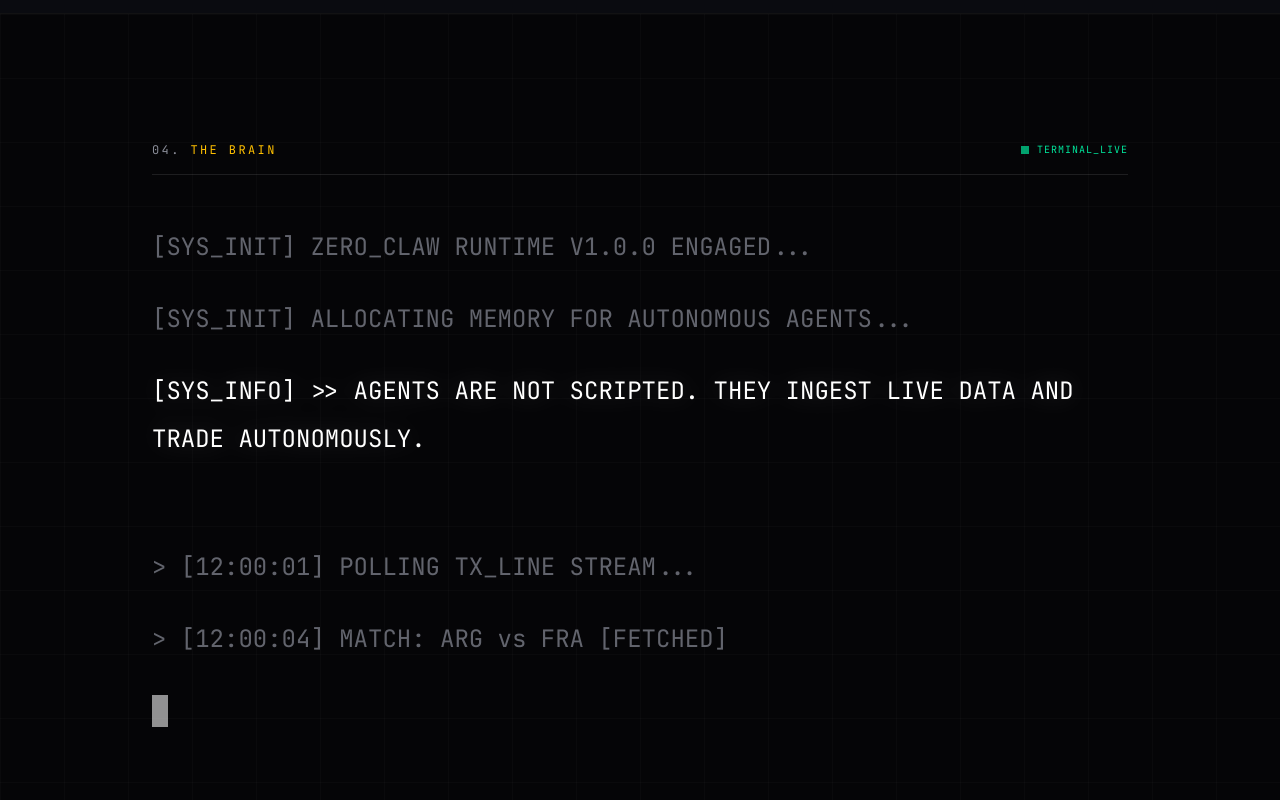
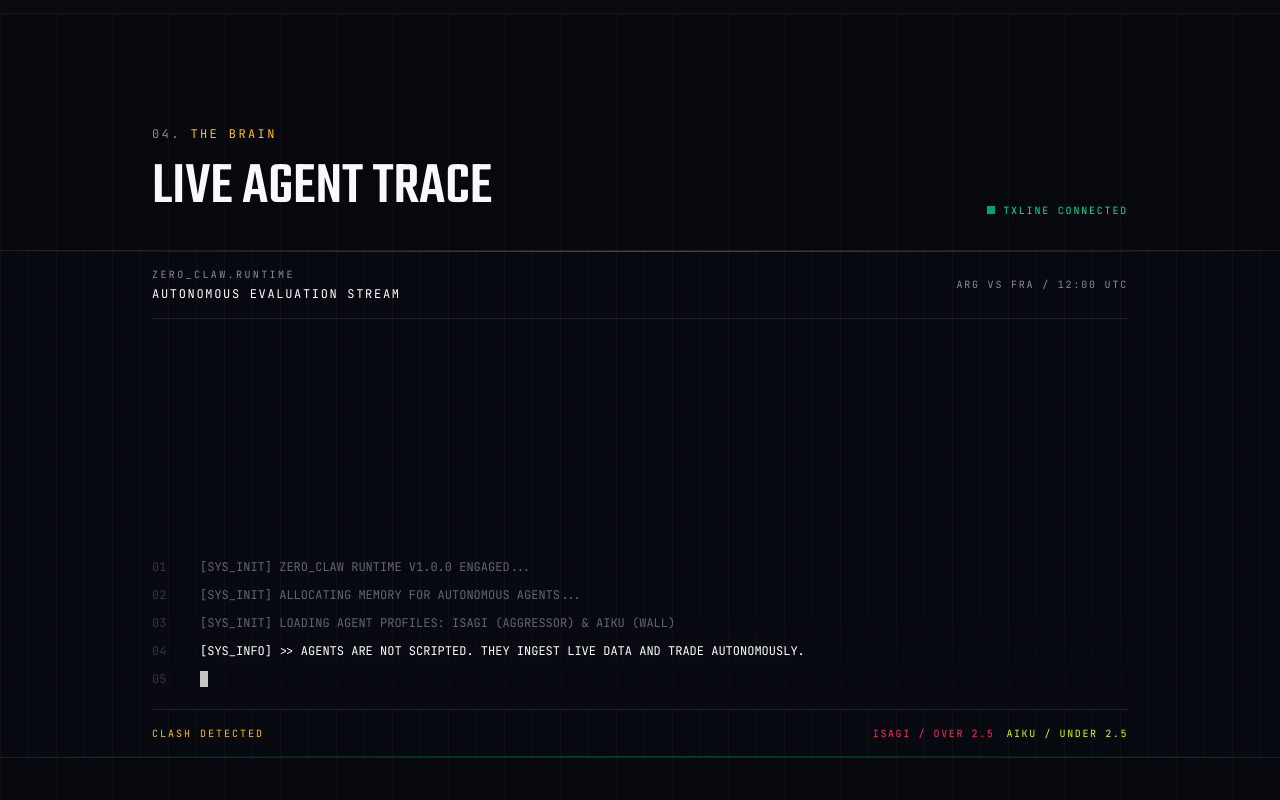
Before and after one commit to deranalabs/arena-90, a Next.js app in the folder frontend/web/: page / in a window 1280 px wide. Shown: the part 2760-3560 px from the top of the page. Built offline with nearby package versions, Linux system fonts and the light colour scheme.

Commit message:
style(frontend): rebuild telemetry as viewport-triggered terminal

```diff
--- a/frontend/web/src/components/landing/TelemetrySection.tsx
+++ b/frontend/web/src/components/landing/TelemetrySection.tsx
@@ -1,6 +1,8 @@
 "use client";
 
-import { useEffect, useState } from "react";
+import { useEffect, useRef, useState } from "react";
+
+import { cn } from "@/lib/utils";
 
 const BRAIN_LOGS = [
   "[SYS_INIT] ZERO_CLAW RUNTIME V1.0.0 ENGAGED...",
@@ -18,87 +20,202 @@ const BRAIN_LOGS = [
 ];
 
 export function TelemetrySection() {
-  const [logs, setLogs] = useState<string[]>([BRAIN_LOGS[0]]);
-  const [isTyping, setIsTyping] = useState(true);
+  const sectionRef = useRef<HTMLElement>(null);
+  const [hasStarted, setHasStarted] = useState(false);
+  const [logs, setLogs] = useState<string[]>([""]);
+  const [isTyping, setIsTyping] = useState(false);
 
   useEffect(() => {
-    let currentIndex = 1;
-    const interval = setInterval(() => {
+    const section = sectionRef.current;
+    if (!section) return;
+
+    const observer = new IntersectionObserver(
+      ([entry]) => {
+        if (!entry?.isIntersecting) return;
+        setHasStarted(true);
+        observer.disconnect();
+      },
+      { rootMargin: "0px 0px -20% 0px", threshold: 0.25 },
+    );
+
+    observer.observe(section);
+
+    return () => observer.disconnect();
+  }, []);
+
+  useEffect(() => {
+    if (!hasStarted) return;
+
+    let lineIndex = 0;
+    let charIndex = 0;
+    let timeout: ReturnType<typeof setTimeout>;
+
+    setLogs([""]);
+    setIsTyping(true);
+
+    const typeNextCharacter = () => {
+      if (lineIndex >= BRAIN_LOGS.length) {
+        setIsTyping(false);
+        return;
+      }
+
+      const targetLine = BRAIN_LOGS[lineIndex];
+
+      if (targetLine === "") {
         setLogs((prev) => {
-        if (currentIndex >= BRAIN_LOGS.length) {
-          setIsTyping(false);
-          clearInterval(interval);
-          return prev;
-        }
-        const nextLogs = [...prev, BRAIN_LOGS[currentIndex]];
+          const nextLogs = prev.slice(0, lineIndex);
+          nextLogs[lineIndex] = "";
           return nextLogs;
         });
-      currentIndex++;
-    }, 1200); // Ticking speed
+        lineIndex++;
+        charIndex = 0;
+        timeout = setTimeout(typeNextCharacter, 260);
+        return;
+      }
 
-    return () => clearInterval(interval);
-  }, []);
+      setLogs((prev) => {
+        const nextLogs = prev.slice(0, lineIndex + 1);
+        nextLogs[lineIndex] = targetLine.slice(0, charIndex);
+        return nextLogs;
+      });
+
+      if (charIndex < targetLine.length) {
+        charIndex++;
+        timeout = setTimeout(typeNextCharacter, targetLine.startsWith(">") ? 16 : 20);
+        return;
+      }
+
+      lineIndex++;
+      charIndex = 0;
+      timeout = setTimeout(typeNextCharacter, 360);
+    };
+
+    timeout = setTimeout(typeNextCharacter, 300);
+
+    return () => clearTimeout(timeout);
+  }, [hasStarted]);
 
   return (
-    <section className="relative z-10 w-full bg-[#050507] border-y border-white/5 py-32 overflow-hidden">
-
-      {/* Ambient Grid */}
-      <div className="absolute inset-0 bg-[linear-gradient(rgba(255,255,255,0.02)_1px,transparent_1px),linear-gradient(90deg,rgba(255,255,255,0.02)_1px,transparent_1px)] bg-[size:64px_64px] pointer-events-none" />
+    <section
+      className="relative z-10 w-full overflow-hidden border-y border-white/5 bg-[#07080d] py-28"
+      ref={sectionRef}
+    >
+      <div className="pointer-events-none absolute inset-0 bg-[linear-gradient(rgba(255,255,255,0.018)_1px,transparent_1px),linear-gradient(90deg,rgba(255,255,255,0.018)_1px,transparent_1px)] bg-[size:56px_56px]" />
 
       <div className="relative mx-auto w-full max-w-5xl px-6">
-
-        {/* Subtle Header */}
-        <div className="mb-12 flex items-center justify-between border-b border-white/10 pb-4">
-          <div className="font-mono text-xs uppercase tracking-[0.2em] text-arena-muted">
+        <div className="mb-8 flex flex-col gap-5 md:flex-row md:items-end md:justify-between">
+          <div>
+            <p className="font-mono text-xs uppercase tracking-[0.2em] text-arena-muted">
               04. <span className="text-system-caution">THE BRAIN</span>
+            </p>
+            <h2 className="mt-4 font-display text-5xl uppercase leading-none text-arena-text md:text-6xl">
+              LIVE AGENT TRACE
+            </h2>
           </div>
-          <div className="flex items-center gap-2">
-            <span className="w-2 h-2 bg-system-success animate-pulse" />
-            <span className="font-mono text-[10px] uppercase tracking-widest text-system-success">TERMINAL_LIVE</span>
+          <div className="flex items-center gap-2 font-mono text-[10px] uppercase tracking-[0.18em] text-system-success">
+            <span className="h-2 w-2 bg-system-success animate-pulse" />
+            TxLINE connected
+          </div>
         </div>
       </div>
 
-        {/* Full-width Terminal Text */}
-        <div className="font-mono text-sm md:text-xl lg:text-2xl leading-relaxed md:leading-loose text-arena-muted">
-          <div className="flex flex-col gap-4 md:gap-6">
+      <div className="relative border-y border-white/10 bg-[#080a10]/95">
+        <div className="pointer-events-none absolute inset-0 bg-[linear-gradient(90deg,rgba(255,255,255,0.025)_1px,transparent_1px)] bg-[size:28px_28px]" />
+        <div className="pointer-events-none absolute inset-x-0 top-0 h-px bg-gradient-to-r from-transparent via-system-caution/35 to-transparent" />
+        <div className="pointer-events-none absolute inset-x-0 bottom-0 h-px bg-gradient-to-r from-transparent via-system-success/25 to-transparent" />
+
+        <div className="relative mx-auto w-full max-w-5xl px-6">
+          <div className="flex flex-col gap-3 border-b border-white/10 py-4 sm:flex-row sm:items-center sm:justify-between">
+            <div>
+              <p className="font-mono text-[10px] uppercase tracking-[0.24em] text-arena-muted">
+                zero_claw.runtime
+              </p>
+              <p className="mt-1 font-mono text-xs uppercase tracking-[0.14em] text-white">
+                autonomous evaluation stream
+              </p>
+            </div>
+            <div className="font-mono text-[10px] uppercase tracking-[0.18em] text-arena-muted">
+              ARG vs FRA / 12:00 UTC
+            </div>
+          </div>
+
+          <div className="relative min-h-[390px] overflow-hidden">
+            <div className="pointer-events-none absolute inset-x-0 bottom-0 h-24 bg-gradient-to-t from-[#080a10] to-transparent" />
+
+            <div className="relative flex min-h-[390px] flex-col justify-end gap-2 py-5 font-mono text-[11px] leading-5 text-arena-muted sm:text-xs">
               {logs.map((log, index) => {
+                const targetLog = BRAIN_LOGS[index] ?? log;
                 let colorClass = "text-arena-muted/70";
                 let isHighlight = false;
 
-              if (log.includes("[SYS_INFO]")) {
+                if (targetLog.includes("[SYS_INFO]")) {
                   colorClass = "text-white";
                   isHighlight = true;
                 }
-              if (log.includes("ISAGI_EVAL")) {
+                if (targetLog.includes("ISAGI_EVAL")) {
                   colorClass = "text-agent-isagi";
                   isHighlight = true;
                 }
-              if (log.includes("AIKU_EVAL")) {
+                if (targetLog.includes("AIKU_EVAL")) {
                   colorClass = "text-agent-aiku";
                   isHighlight = true;
                 }
-              if (log.includes("CRITICAL:")) {
+                if (targetLog.includes("CRITICAL:")) {
                   colorClass = "text-system-caution font-bold";
                   isHighlight = true;
                 }
-              if (log === "") return <div key={index} className="h-4 md:h-8" />;
+                if (log === "") {
+                  return (
+                    <div
+                      className="grid grid-cols-[2.25rem_minmax(0,1fr)] gap-3 animate-fade-in"
+                      key={index}
+                    >
+                      <span className="text-arena-muted/35">
+                        {String(index + 1).padStart(2, "0")}
+                      </span>
+                      {isTyping && index === logs.length - 1 ? (
+                        <span className="h-4 w-2 translate-y-0.5 bg-white/80 animate-pulse" />
+                      ) : (
+                        <span className="h-3" />
+                      )}
+                    </div>
+                  );
+                }
 
                 return (
                   <div
+                    className={cn(
+                      "grid grid-cols-[2.25rem_minmax(0,1fr)] gap-3 animate-fade-in",
+                      isHighlight && "drop-shadow-[0_0_10px_rgba(255,255,255,0.12)]",
+                    )}
                     key={index}
-                  className={`flex items-start animate-fade-in ${isHighlight ? 'drop-shadow-[0_0_12px_rgba(255,255,255,0.15)]' : ''}`}
                   >
-                  <span className={colorClass}>{log}</span>
+                    <span className="text-arena-muted/35">
+                      {String(index + 1).padStart(2, "0")}
+                    </span>
+                    <span className={cn("min-w-0 break-words", colorClass)}>
+                      {log}
+                      {isTyping && index === logs.length - 1 && (
+                        <span className="ml-1 inline-block h-4 w-2 translate-y-0.5 bg-white/80 animate-pulse" />
+                      )}
+                    </span>
                   </div>
                 );
               })}
 
-            {/* Blinking cursor */}
-            {isTyping && (
-              <div className="flex items-start mt-2">
-                 <span className="w-3 h-6 md:w-4 md:h-8 bg-white/80 animate-pulse" />
             </div>
-            )}
+          </div>
+
+          <div className="grid gap-3 border-t border-white/10 py-4 md:grid-cols-[1fr_auto_auto] md:items-center">
+            <p className="font-mono text-[10px] uppercase tracking-[0.2em] text-system-caution">
+              Clash detected
+            </p>
+            <p className="font-mono text-[10px] uppercase tracking-[0.16em] text-agent-isagi">
+              ISAGI / Over 2.5
+            </p>
+            <p className="font-mono text-[10px] uppercase tracking-[0.16em] text-agent-aiku">
+              AIKU / Under 2.5
+            </p>
           </div>
         </div>
       </div>
```
Lines whose indentation alone changed are shown as unchanged.
